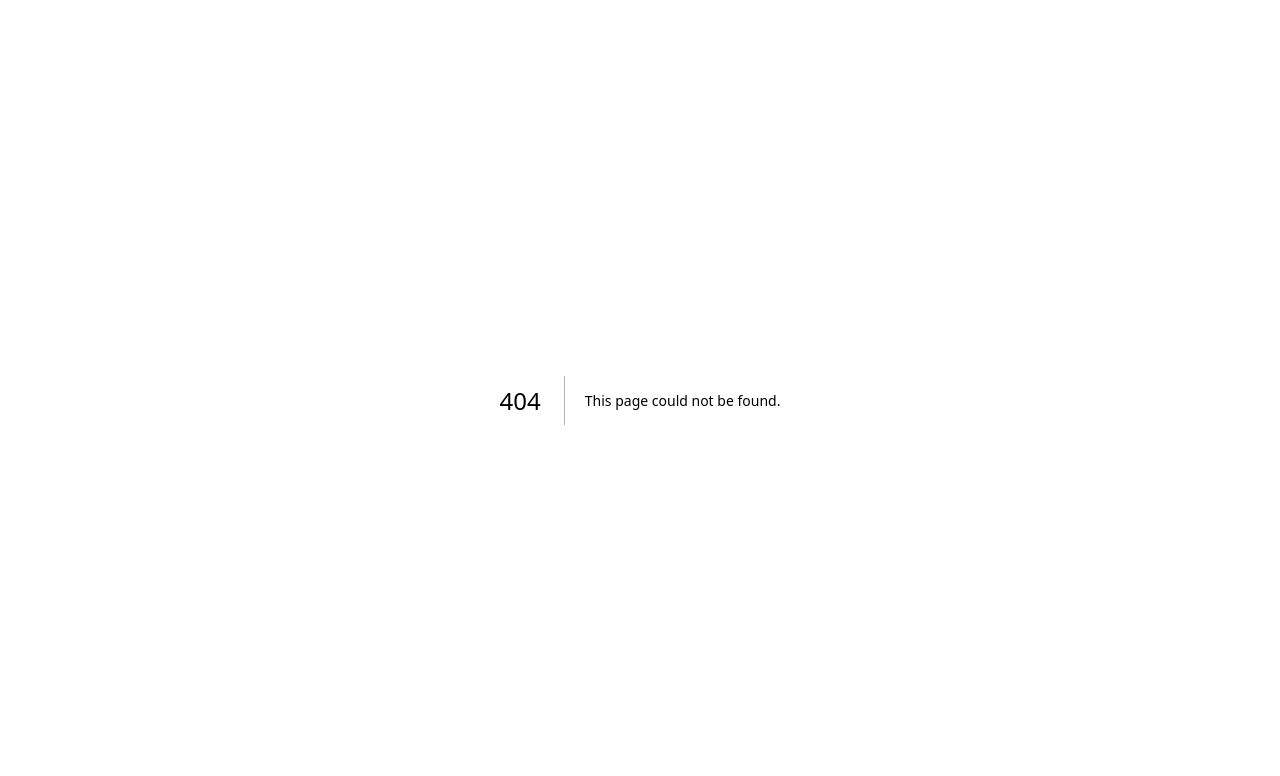
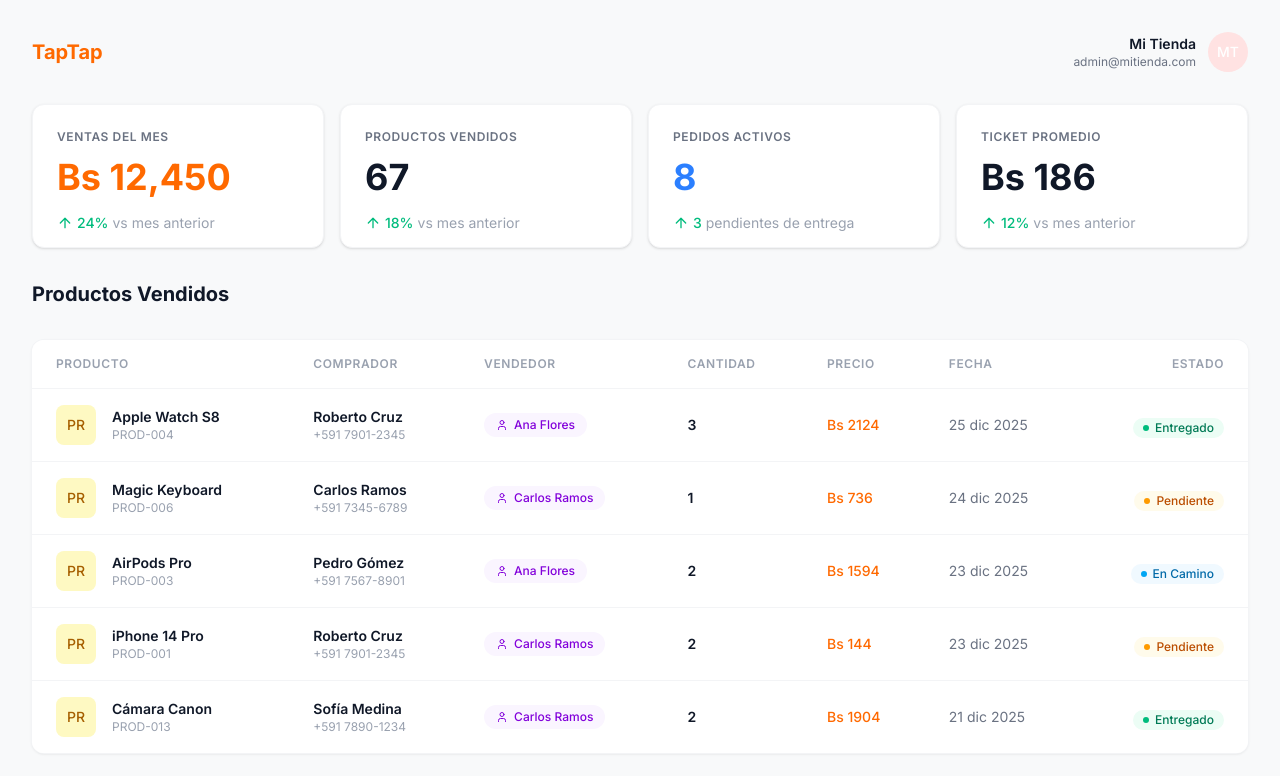
Before and after one commit to andycortex/tiktok-live, a Next.js app: page /dashboard/sales in a window 1280 px wide. Before the commit this address had no page. Shown: the top 776 px of the page. Built offline with nearby package versions, Linux system fonts and the light colour scheme.

Commit message:
feat: Add sales dashboard with stats and product table components

```diff
--- /dev/null
+++ b/src/app/dashboard/sales/page.jsx
@@ -0,0 +1,121 @@
+"use client";
+
+import React from "react";
+import DashboardLayout from "@/components/layout/DashboardLayout";
+import { StatsCard } from "@/components/sellers/StatsCard";
+import { SoldProductTable } from "@/components/sales/SoldProductTable";
+
+const mockSales = [
+  {
+    id: "1",
+    productName: "Apple Watch S8",
+    productCode: "PROD-004",
+    productImage: "",
+    buyerName: "Roberto Cruz",
+    buyerPhone: "+591 7901-2345",
+    sellerName: "Ana Flores",
+    quantity: 3,
+    price: "Bs 2124",
+    date: "25 dic 2025",
+    status: "entregado",
+  },
+  {
+    id: "2",
+    productName: "Magic Keyboard",
+    productCode: "PROD-006",
+    productImage: "",
+    buyerName: "Carlos Ramos",
+    buyerPhone: "+591 7345-6789",
+    sellerName: "Carlos Ramos",
+    quantity: 1,
+    price: "Bs 736",
+    date: "24 dic 2025",
+    status: "pendiente",
+  },
+  {
+    id: "3",
+    productName: "AirPods Pro",
+    productCode: "PROD-003",
+    productImage: "",
+    buyerName: "Pedro Gómez",
+    buyerPhone: "+591 7567-8901",
+    sellerName: "Ana Flores",
+    quantity: 2,
+    price: "Bs 1594",
+    date: "23 dic 2025",
+    status: "en_camino",
+  },
+  {
+    id: "4",
+    productName: "iPhone 14 Pro",
+    productCode: "PROD-001",
+    productImage: "",
+    buyerName: "Roberto Cruz",
+    buyerPhone: "+591 7901-2345",
+    sellerName: "Carlos Ramos",
+    quantity: 2,
+    price: "Bs 144",
+    date: "23 dic 2025",
+    status: "pendiente",
+  },
+  {
+    id: "5",
+    productName: "Cámara Canon",
+    productCode: "PROD-013",
+    productImage: "",
+    buyerName: "Sofía Medina",
+    buyerPhone: "+591 7890-1234",
+    sellerName: "Carlos Ramos",
+    quantity: 2,
+    price: "Bs 1904",
+    date: "21 dic 2025",
+    status: "entregado",
+  },
+];
+
+export default function SalesPage() {
+  return (
+    <DashboardLayout>
+      <div className="grid grid-cols-1 sm:grid-cols-2 lg:grid-cols-4 gap-4 mb-8">
+        <StatsCard
+          label="Ventas del Mes"
+          value="Bs 12,450"
+          valueColor="text-orange-500"
+          trend="24%"
+          trendDirection="up"
+          trendText="vs mes anterior"
+        />
+        <StatsCard
+          label="Productos Vendidos"
+          value="67"
+          trend="18%"
+          trendDirection="up"
+          trendText="vs mes anterior"
+        />
+        <StatsCard
+          label="Pedidos Activos"
+          value="8"
+          valueColor="text-blue-500"
+          trend="3"
+          trendDirection="up" // Using generic trend coloring logic, though '3 pendientes' is context specific
+          trendText="pendientes de entrega"
+          // Custom override for this specific green/text if needed:
+          // In design "3 pendientes de entrega" is green.
+        />
+        <StatsCard
+          label="Ticket Promedio"
+          value="Bs 186"
+          trend="12%"
+          trendDirection="up"
+          trendText="vs mes anterior"
+        />
+      </div>
+
+      <div className="mb-6">
+        <h2 className="text-xl font-bold text-gray-900">Productos Vendidos</h2>
+      </div>
+
+      <SoldProductTable sales={mockSales} />
+    </DashboardLayout>
+  );
+}
--- /dev/null
+++ b/src/components/sales/SoldProductRow.jsx
@@ -0,0 +1,65 @@
+import React from "react";
+import { Badge } from "../ui/Badge";
+import { Avatar } from "../ui/Avatar";
+import { User } from "lucide-react";
+
+export const SoldProductRow = ({ sale }) => {
+  const getStatusBadge = (status) => {
+    switch (status) {
+      case "entregado":
+        return <Badge variant="success">Entregado</Badge>;
+      case "pendiente":
+        return <Badge variant="warning">Pendiente</Badge>;
+      case "en_camino":
+        return <Badge variant="info">En Camino</Badge>;
+      default:
+        return <Badge variant="neutral">{status}</Badge>;
+    }
+  };
+
+  return (
+    <tr className="hover:bg-gray-50 border-b border-gray-100 last:border-0">
+      <td className="px-6 py-4 whitespace-nowrap">
+        <div className="flex items-center">
+          <Avatar
+            src={sale.productImage}
+            initials="PR"
+            shape="square"
+            className="h-10 w-10 mr-4 rounded-lg bg-gray-100 p-1"
+          />
+          {/* Product icon placeholder style */}
+          <div>
+            <div className="text-sm font-semibold text-gray-900">
+              {sale.productName}
+            </div>
+            <div className="text-xs text-gray-400">{sale.productCode}</div>
+          </div>
+        </div>
+      </td>
+      <td className="px-6 py-4 whitespace-nowrap">
+        <div className="text-sm font-semibold text-gray-900">
+          {sale.buyerName}
+        </div>
+        <div className="text-xs text-gray-400">{sale.buyerPhone}</div>
+      </td>
+      <td className="px-6 py-4 whitespace-nowrap">
+        <div className="inline-flex items-center px-3 py-1 rounded-full bg-purple-50 text-purple-700 text-xs font-medium">
+          <User className="h-3 w-3 mr-1.5" />
+          {sale.sellerName}
+        </div>
+      </td>
+      <td className="px-6 py-4 whitespace-nowrap text-sm text-gray-900 font-semibold">
+        {sale.quantity}
+      </td>
+      <td className="px-6 py-4 whitespace-nowrap text-sm font-medium text-orange-500">
+        {sale.price}
+      </td>
+      <td className="px-6 py-4 whitespace-nowrap text-sm text-gray-500">
+        {sale.date}
+      </td>
+      <td className="px-6 py-4 whitespace-nowrap text-right">
+        {getStatusBadge(sale.status)}
+      </td>
+    </tr>
+  );
+};
--- /dev/null
+++ b/src/components/sales/SoldProductTable.jsx
@@ -0,0 +1,64 @@
+import React from "react";
+import { SoldProductRow } from "./SoldProductRow";
+
+export const SoldProductTable = ({ sales }) => {
+  return (
+    <div className="w-full overflow-hidden rounded-xl bg-white shadow-sm ring-1 ring-gray-100 mt-8">
+      <div className="overflow-x-auto">
+        <table className="min-w-full divide-y divide-gray-100">
+          <thead className="bg-white">
+            <tr>
+              <th
+                scope="col"
+                className="px-6 py-4 text-left text-xs font-semibold text-gray-400 uppercase tracking-wider"
+              >
+                Producto
+              </th>
+              <th
+                scope="col"
+                className="px-6 py-4 text-left text-xs font-semibold text-gray-400 uppercase tracking-wider"
+              >
+                Comprador
+              </th>
+              <th
+                scope="col"
+                className="px-6 py-4 text-left text-xs font-semibold text-gray-400 uppercase tracking-wider"
+              >
+                Vendedor
+              </th>
+              <th
+                scope="col"
+                className="px-6 py-4 text-left text-xs font-semibold text-gray-400 uppercase tracking-wider"
+              >
+                Cantidad
+              </th>
+              <th
+                scope="col"
+                className="px-6 py-4 text-left text-xs font-semibold text-gray-400 uppercase tracking-wider"
+              >
+                Precio
+              </th>
+              <th
+                scope="col"
+                className="px-6 py-4 text-left text-xs font-semibold text-gray-400 uppercase tracking-wider"
+              >
+                Fecha
+              </th>
+              <th
+                scope="col"
+                className="px-6 py-4 text-right text-xs font-semibold text-gray-400 uppercase tracking-wider"
+              >
+                Estado
+              </th>
+            </tr>
+          </thead>
+          <tbody className="bg-white divide-y divide-gray-50">
+            {sales.map((sale) => (
+              <SoldProductRow key={sale.id} sale={sale} />
+            ))}
+          </tbody>
+        </table>
+      </div>
+    </div>
+  );
+};
--- a/src/components/sellers/StatsCard.jsx
+++ b/src/components/sellers/StatsCard.jsx
@@ -1,19 +1,47 @@
 import React from "react";
+import { ArrowUp, ArrowDown } from "lucide-react";
 
 export const StatsCard = ({
   label,
   value,
   valueColor = "text-gray-900",
+  trend,
+  trendDirection = "up",
+  trendText,
   className = "",
 }) => {
   return (
     <div
-      className={`bg-white p-6 rounded-xl shadow-sm border border-gray-100 flex flex-col justify-between h-auto sm:h-32 ${className}`}
+      className={`bg-white p-6 rounded-xl shadow-sm border border-gray-100 flex flex-col justify-between h-auto sm:h-36 ${className}`}
     >
-      <div className="text-xs font-semibold text-gray-500 uppercase tracking-wider mb-2">
-        {label}
+      <div>
+        <div className="text-xs font-semibold text-gray-500 uppercase tracking-wider mb-3">
+          {label}
+        </div>
+        <div className={`text-4xl font-bold ${valueColor} mb-4`}>{value}</div>
       </div>
-      <div className={`text-3xl font-bold ${valueColor}`}>{value}</div>
+
+      {trend && (
+        <div
+          className={`text-sm flex items-center ${
+            trendDirection === "up" ? "text-emerald-500" : "text-red-500"
+          }`}
+        >
+          {trendDirection === "up" ? (
+            <ArrowUp className="h-4 w-4 mr-1" />
+          ) : (
+            <ArrowDown className="h-4 w-4 mr-1" />
+          )}
+          <span className="font-medium mr-1">{trend}</span>
+          <span className="text-gray-400 font-normal">{trendText}</span>
+        </div>
+      )}
+
+      {/* For cards without trend, maybe some other info or just empty spacing to keep height consistent if needed,
+          but flex justify-between handles spacing naturally. */}
+      {!trend && trendText && (
+        <div className="text-sm text-gray-400">{trendText}</div>
+      )}
     </div>
   );
 };
```
